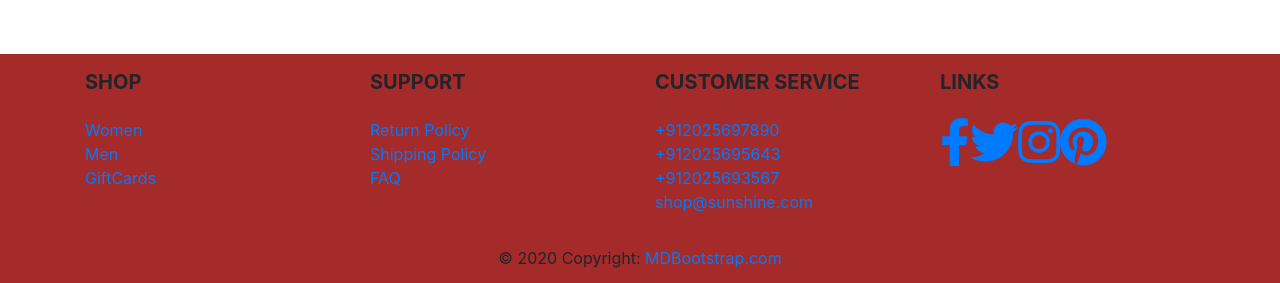
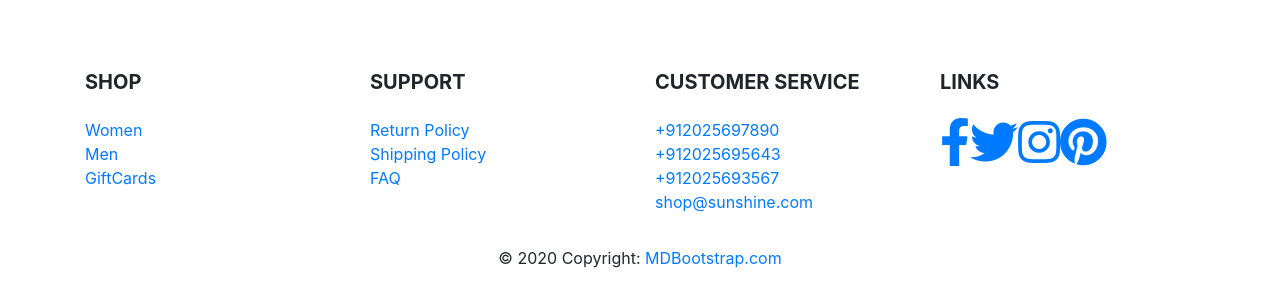
Before and after one commit to veena-veera/Angular-Ecommerce, an Angular app: page /product-women in a window 1280 px wide. Shown: the part 627-910 px from the top of the page. Built offline with nearby package versions, Linux system fonts and the light colour scheme; what angular-bootstrap-md would draw is missing.

Commit message:
headercolor

```diff
--- a/src/app/footer/footer.component.css
+++ b/src/app/footer/footer.component.css
@@ -11,7 +11,3 @@ footer a:hover{
    color: rgb(245, 225, 225);
 
 }   */
-
-.color{
-   background-color: brown;
-}
--- a/src/app/footer/footer.component.html
+++ b/src/app/footer/footer.component.html
@@ -1,4 +1,4 @@
-<footer class="page-footer font-small  color">
+<footer class="page-footer font-small black ">
 
   <!-- Footer Links -->
   <div class="container text-center text-md-left">
--- a/src/app/navbar/navbar.component.html
+++ b/src/app/navbar/navbar.component.html
@@ -1,4 +1,5 @@
-<mdb-navbar SideClass="navbar navbar-expand-lg navbar-dark brick " [containerInside]="false" >
+
+<mdb-navbar  SideClass="navbar navbar-expand-lg navbar-dark black " [containerInside]="false" >
 
   <!-- Navbar brand -->
   <mdb-navbar-brand><a class="navbar-brand" routerLink="/" >
```
Also changed, not shown: src/app/navbar/navbar.component.css (line endings or trailing spaces).
